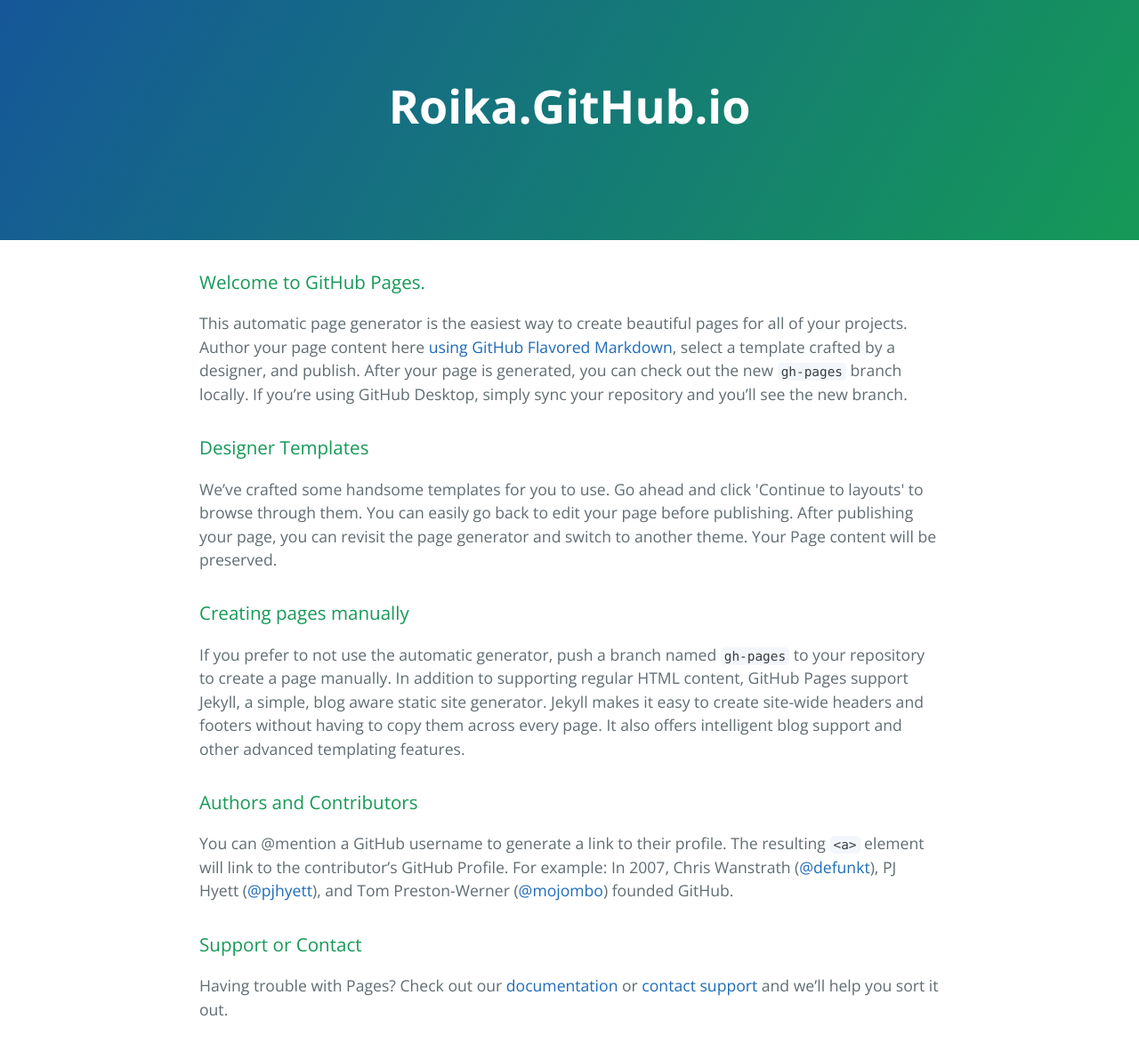
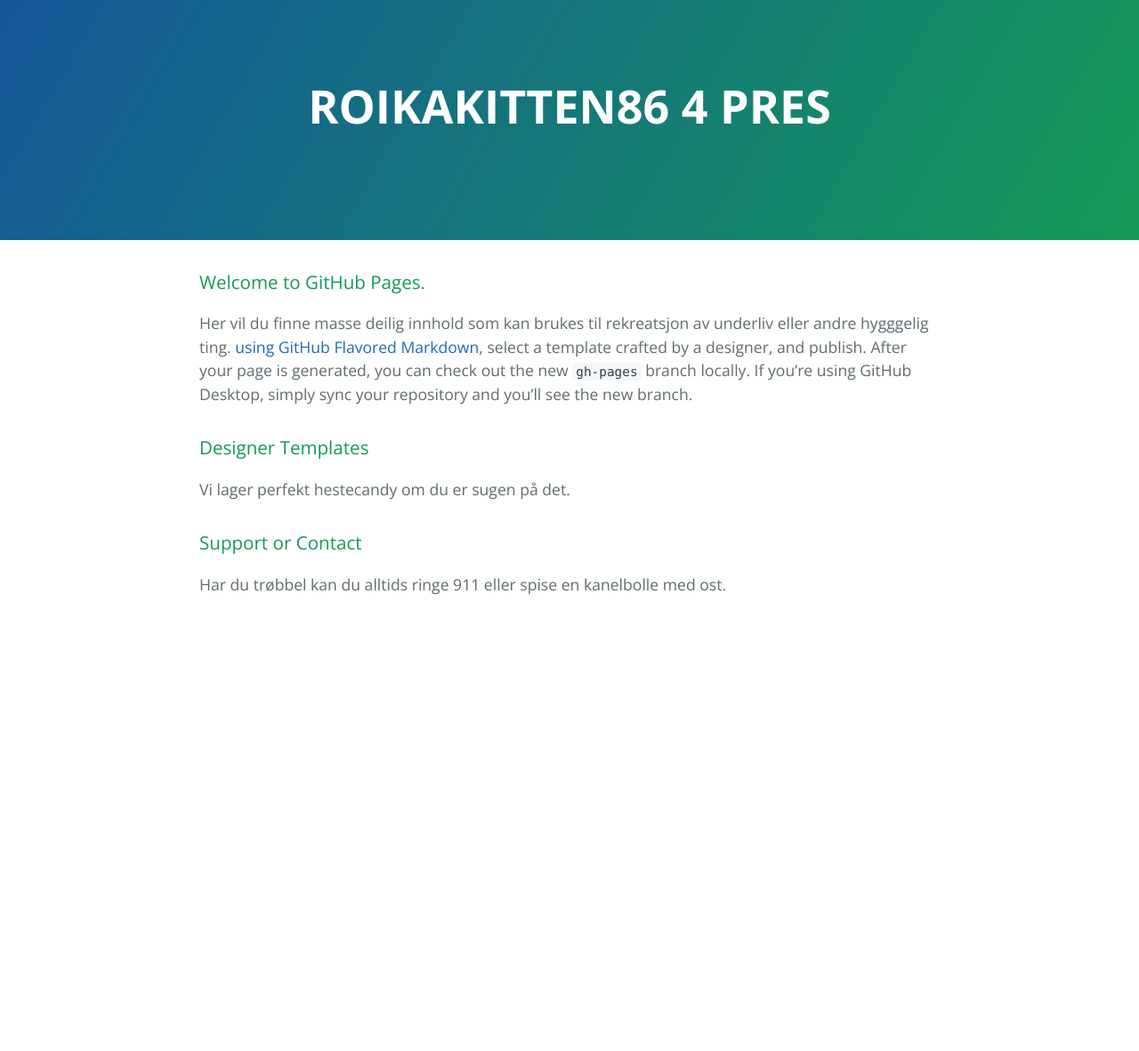
Before and after one commit to roika/roika.github.io, a plain HTML site: page index.html in a window 1280 px wide. Shown: the whole page at 89% size. After the commit the page ends 800 px from the top, so only its background shows below. Drawn offline with nearby package versions, Linux system fonts and the light colour scheme.

Commit message:
Update index.html

```diff
--- a/index.html
+++ b/index.html
@@ -2,7 +2,7 @@
 <html lang="en-us">
   <head>
     <meta charset="UTF-8">
-    <title>Roika.GitHub.io by roika</title>
+    <title>Roikakitten86 Webpage</title>
     <meta name="viewport" content="width=device-width, initial-scale=1">
     <link rel="stylesheet" type="text/css" href="stylesheets/normalize.css" media="screen">
     <link href='https://fonts.googleapis.com/css?family=Open+Sans:400,700' rel='stylesheet' type='text/css'>
@@ -11,35 +11,25 @@
   </head>
   <body>
     <section class="page-header">
-      <h1 class="project-name">Roika.GitHub.io</h1>
+      <h1 class="project-name">ROIKAKITTEN86 4 PRES</h1>
       <h2 class="project-tagline"></h2>
     </section>
 
     <section class="main-content">
       <h3>
-<a id="welcome-to-github-pages" class="anchor" href="#welcome-to-github-pages" aria-hidden="true"><span aria-hidden="true" class="octicon octicon-link"></span></a>Welcome to GitHub Pages.</h3>
+<a id="welcome-to-github-pages" class="anchor" href="#Velkommen til Roikakitten86 på nett" aria-hidden="true"><span aria-hidden="true" class="octicon octicon-link"></span></a>Welcome to GitHub Pages.</h3>
 
-<p>This automatic page generator is the easiest way to create beautiful pages for all of your projects. Author your page content here <a href="https://guides.github.com/features/mastering-markdown/">using GitHub Flavored Markdown</a>, select a template crafted by a designer, and publish. After your page is generated, you can check out the new <code>gh-pages</code> branch locally. If you’re using GitHub Desktop, simply sync your repository and you’ll see the new branch.</p>
+<p>Her vil du finne masse deilig innhold som kan brukes til rekreatsjon av underliv eller andre hygggelig ting. <a href="https://guides.github.com/features/mastering-markdown/">using GitHub Flavored Markdown</a>, select a template crafted by a designer, and publish. After your page is generated, you can check out the new <code>gh-pages</code> branch locally. If you’re using GitHub Desktop, simply sync your repository and you’ll see the new branch.</p>
 
 <h3>
-<a id="designer-templates" class="anchor" href="#designer-templates" aria-hidden="true"><span aria-hidden="true" class="octicon octicon-link"></span></a>Designer Templates</h3>
+<a id="designer-templates" class="anchor" href="#Hestegodt?" aria-hidden="true"><span aria-hidden="true" class="octicon octicon-link"></span></a>Designer Templates</h3>
 
-<p>We’ve crafted some handsome templates for you to use. Go ahead and click 'Continue to layouts' to browse through them. You can easily go back to edit your page before publishing. After publishing your page, you can revisit the page generator and switch to another theme. Your Page content will be preserved.</p>
+<p> Vi lager perfekt hestecandy om du er sugen på det.</p>
 
 <h3>
-<a id="creating-pages-manually" class="anchor" href="#creating-pages-manually" aria-hidden="true"><span aria-hidden="true" class="octicon octicon-link"></span></a>Creating pages manually</h3>
+<a id="support-or-contact" class="anchor" href="#Hjelp eller kontant?" aria-hidden="true"><span aria-hidden="true" class="octicon octicon-link"></span></a>Support or Contact</h3>
 
-<p>If you prefer to not use the automatic generator, push a branch named <code>gh-pages</code> to your repository to create a page manually. In addition to supporting regular HTML content, GitHub Pages support Jekyll, a simple, blog aware static site generator. Jekyll makes it easy to create site-wide headers and footers without having to copy them across every page. It also offers intelligent blog support and other advanced templating features.</p>
-
-<h3>
-<a id="authors-and-contributors" class="anchor" href="#authors-and-contributors" aria-hidden="true"><span aria-hidden="true" class="octicon octicon-link"></span></a>Authors and Contributors</h3>
-
-<p>You can @mention a GitHub username to generate a link to their profile. The resulting <code>&lt;a&gt;</code> element will link to the contributor’s GitHub Profile. For example: In 2007, Chris Wanstrath (<a href="https://github.com/defunkt" class="user-mention">@defunkt</a>), PJ Hyett (<a href="https://github.com/pjhyett" class="user-mention">@pjhyett</a>), and Tom Preston-Werner (<a href="https://github.com/mojombo" class="user-mention">@mojombo</a>) founded GitHub.</p>
-
-<h3>
-<a id="support-or-contact" class="anchor" href="#support-or-contact" aria-hidden="true"><span aria-hidden="true" class="octicon octicon-link"></span></a>Support or Contact</h3>
-
-<p>Having trouble with Pages? Check out our <a href="https://help.github.com/pages">documentation</a> or <a href="https://github.com/contact">contact support</a> and we’ll help you sort it out.</p>
+<p>Har du trøbbel kan du alltids ringe 911 eller spise en kanelbolle med ost.</p>
 
 
 
```
